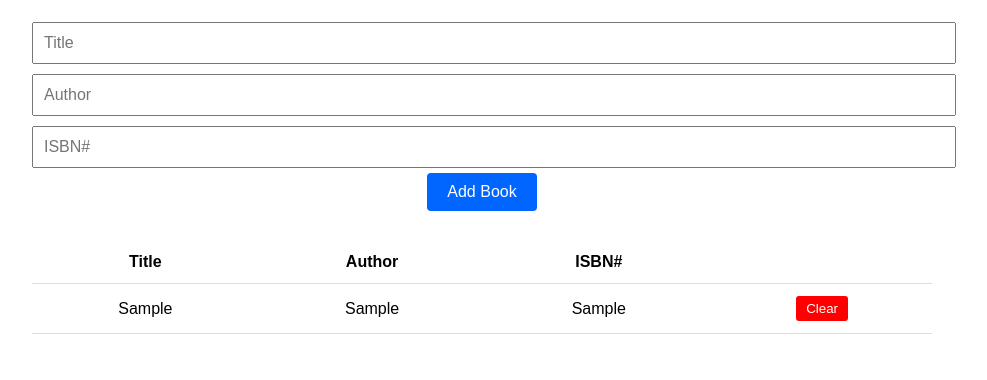
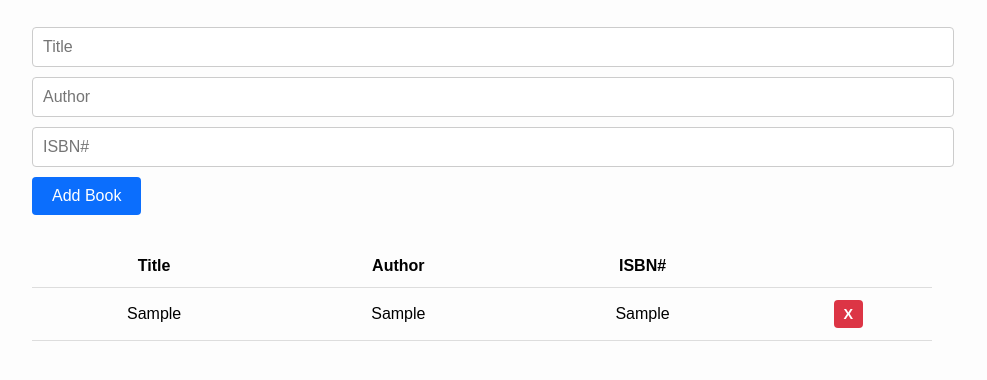
Before and after one commit to acciojob/book-list-anjanabharti123, a website: page main.html in a window 1280 px wide. Both pictures are taken after typing "Sample", "Sample", "Sample" into the empty fields and a click on the button "Add Book". Shown: the part 120-500 px from the top of the page, without its empty margins (158-1145 px from the left). Drawn offline with Linux system fonts and the light colour scheme.

Commit message:
created a submission

```diff
--- a/script.js
+++ b/script.js
@@ -1,4 +1,3 @@
-//your JS code here. If required.
 document.getElementById('submit').addEventListener('click', function (e) {
   e.preventDefault();
 
@@ -18,18 +17,18 @@ document.getElementById('submit').addEventListener('click', function (e) {
     <td>${title}</td>
     <td>${author}</td>
     <td>${isbn}</td>
-    <td><button class="delete">Clear</button></td>
+    <td><button class="delete">X</button></td>
   `;
 
   list.appendChild(row);
 
-  // Clear fields
+  // Clear form inputs
   document.getElementById('title').value = '';
   document.getElementById('author').value = '';
   document.getElementById('isbn').value = '';
 });
 
-// Event Delegation for delete buttons
+// Delete row using event delegation
 document.getElementById('book-list').addEventListener('click', function (e) {
   if (e.target.classList.contains('delete')) {
     e.target.parentElement.parentElement.remove();
--- a/styles.css
+++ b/styles.css
@@ -1,32 +1,37 @@
-/*  your css code here. If applicable */
 body {
   font-family: Arial, sans-serif;
   max-width: 900px;
   margin: auto;
   padding: 30px;
   text-align: center;
+  background-color: #fdfdfd;
 }
 
 h1 {
   font-size: 3rem;
-  margin-bottom: 20px;
+  margin-bottom: 30px;
 }
 
 .form-group {
+  display: flex;
+  flex-direction: column;
+  align-items: flex-start;
+  gap: 10px;
   margin-bottom: 30px;
 }
 
 input {
   width: 100%;
   padding: 10px;
-  margin: 5px 0;
   font-size: 1rem;
+  border: 1px solid #ccc;
+  border-radius: 4px;
 }
 
 #submit {
   padding: 10px 20px;
   font-size: 1rem;
-  background-color: #0066ff;
+  background-color: #0b6efd;
   color: white;
   border: none;
   border-radius: 4px;
@@ -34,25 +39,37 @@ input {
 }
 
 #submit:hover {
-  background-color: #004acc;
+  background-color: #004bb1;
 }
 
 .table {
   width: 100%;
   border-collapse: collapse;
+  margin-top: 30px;
 }
 
 .table th,
 .table td {
   padding: 12px;
+  text-align: center;
   border-bottom: 1px solid #ddd;
 }
 
+.table-striped tbody tr:nth-child(even) {
+  background-color: #f9f9f9;
+}
+
 .delete {
-  background-color: red;
+  background-color: #dc3545;
   color: white;
-  padding: 5px 10px;
   border: none;
+  padding: 6px 10px;
+  font-weight: bold;
+  border-radius: 4px;
   cursor: pointer;
-  border-radius: 3px;
+  font-size: 0.9rem;
 }
+
+.delete:hover {
+  background-color: #b02a37;
+}
```
Also changed, not shown: main.html (+5 -2 lines).
